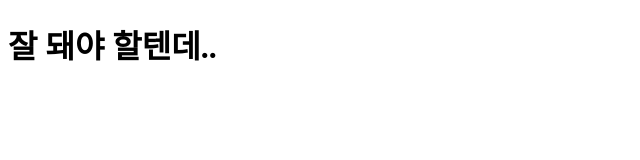
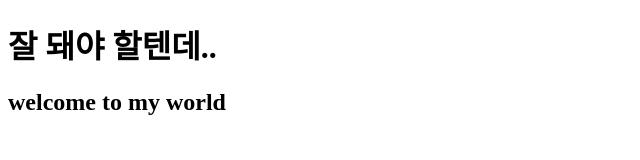
Before and after one commit to jiyeonjeonn/htmlcss, a plain HTML site: page index.html in a window 1280 px wide. Shown: the whole page, without its empty margins (0-640 px from the left). Drawn offline with Linux system fonts and the light colour scheme.

Commit message:
no message

```diff
--- a/index.html
+++ b/index.html
@@ -8,5 +8,6 @@
 </head>
 <body>
     <h1>잘 돼야 할텐데..</h1>
+    <h2>welcome to my world</h2>
 </body>
 </html>
```
